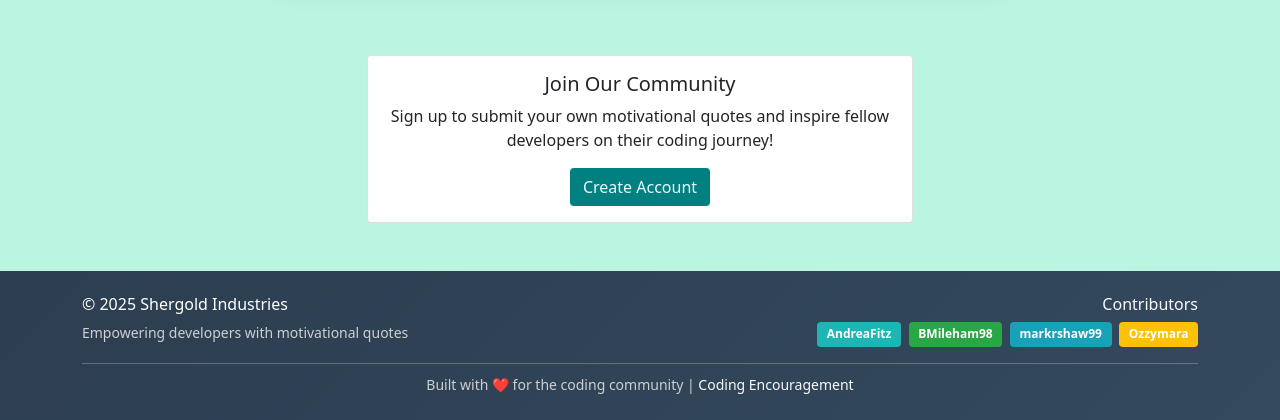
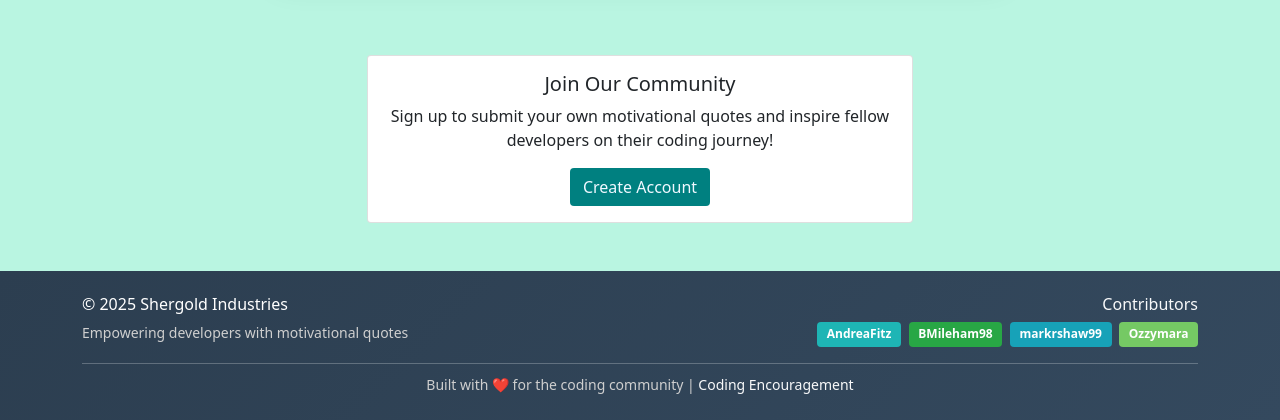
Before and after one commit to DavidShergold/coding-encouragement, a Django app: page / in a window 1280 px wide. Shown: the part 480-900 px from the top of the page. Run offline with Django 5.2, Linux system fonts and the light colour scheme; data that the repository does not hold is empty.

Commit message:
recolour badge for visibility

```diff
--- a/coding_encouragement/static/css/style.css
+++ b/coding_encouragement/static/css/style.css
@@ -176,7 +176,7 @@ footer .badge.bg-info {
 }
 
 footer .badge.bg-warning {
-    background-color: rgb(255, 193, 7) !important;
+    background-color: rgb(117, 201, 100) !important;
 }
 
 footer .badge.bg-primary:hover {
@@ -195,7 +195,6 @@ footer .badge.bg-info:hover {
 }
 
 footer .badge.bg-warning:hover {
-    background-color: rgb(255, 193, 7) !important;
     color: #063b38;
 }
 
```
